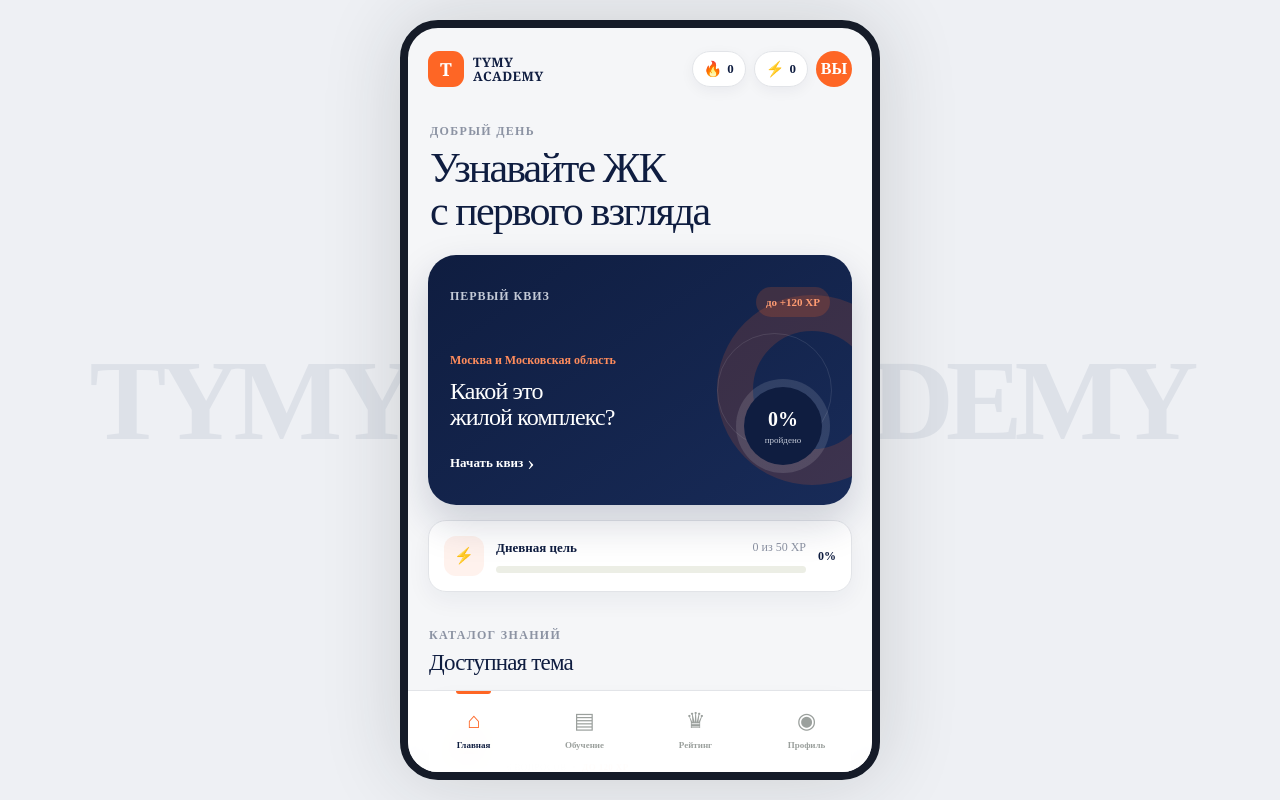
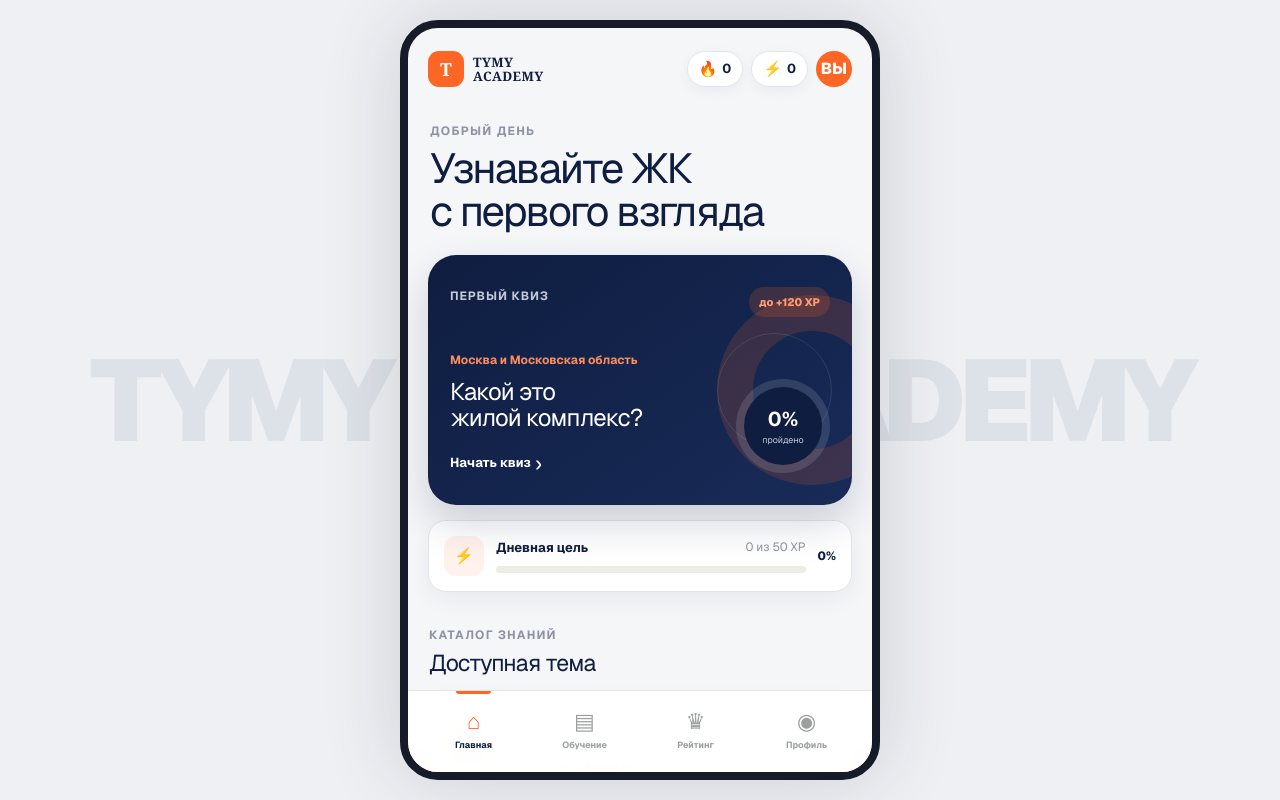
Before and after one commit to valekvalek/realty-academy-miniapp, a Next.js app: page / in a window 1280 px wide. Built offline with nearby package versions, Linux system fonts and the light colour scheme.

Commit message:
Apply TYMY brand styling to app/layout.tsx

```diff
--- a/app/layout.tsx
+++ b/app/layout.tsx
@@ -1,19 +1,44 @@
 import type { Metadata } from "next";
+import { Geist, Geist_Mono } from "next/font/google";
 import "./globals.css";
 
+const geistSans = Geist({
+  variable: "--font-geist-sans",
+  subsets: ["latin"],
+});
+
+const geistMono = Geist_Mono({
+  variable: "--font-geist-mono",
+  subsets: ["latin"],
+});
+
 export const metadata: Metadata = {
-  title: "Realty Academy",
-  description: "Интерактивная академия недвижимости внутри Telegram",
-  icons: { icon: "/favicon.svg" },
+  title: "TYMY Academy",
+  description: "Интерактивная академия недвижимости TYMY внутри Telegram",
+  other: {
+    "codex-preview": "development",
+  },
+  icons: {
+    icon: "/favicon.svg",
+    shortcut: "/favicon.svg",
+  },
 };
 
-export default function RootLayout({ children }: Readonly<{ children: React.ReactNode }>) {
+export default function RootLayout({
+  children,
+}: Readonly<{
+  children: React.ReactNode;
+}>) {
   return (
     <html lang="ru">
       <head>
         <script src="https://telegram.org/js/telegram-web-app.js" />
       </head>
-      <body>{children}</body>
+      <body
+        className={`${geistSans.variable} ${geistMono.variable} antialiased`}
+      >
+        {children}
+      </body>
     </html>
   );
 }
```
